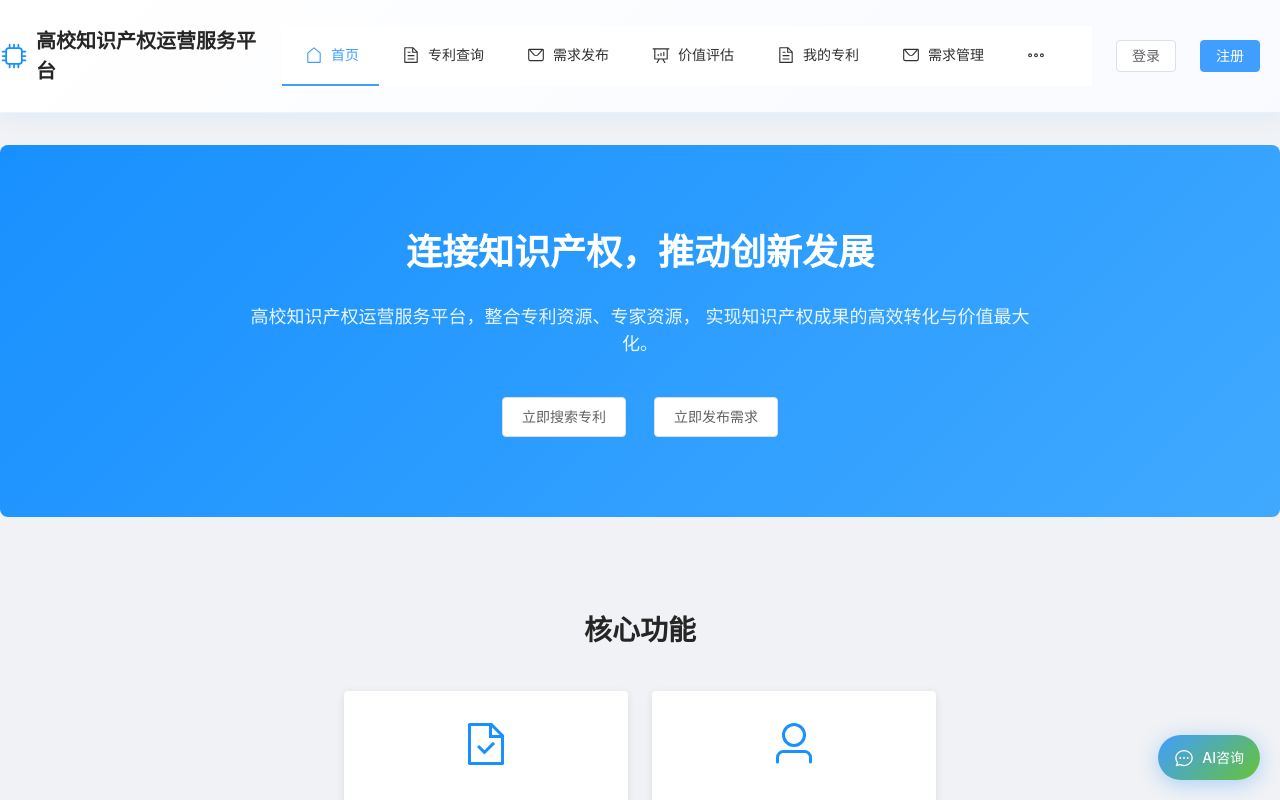
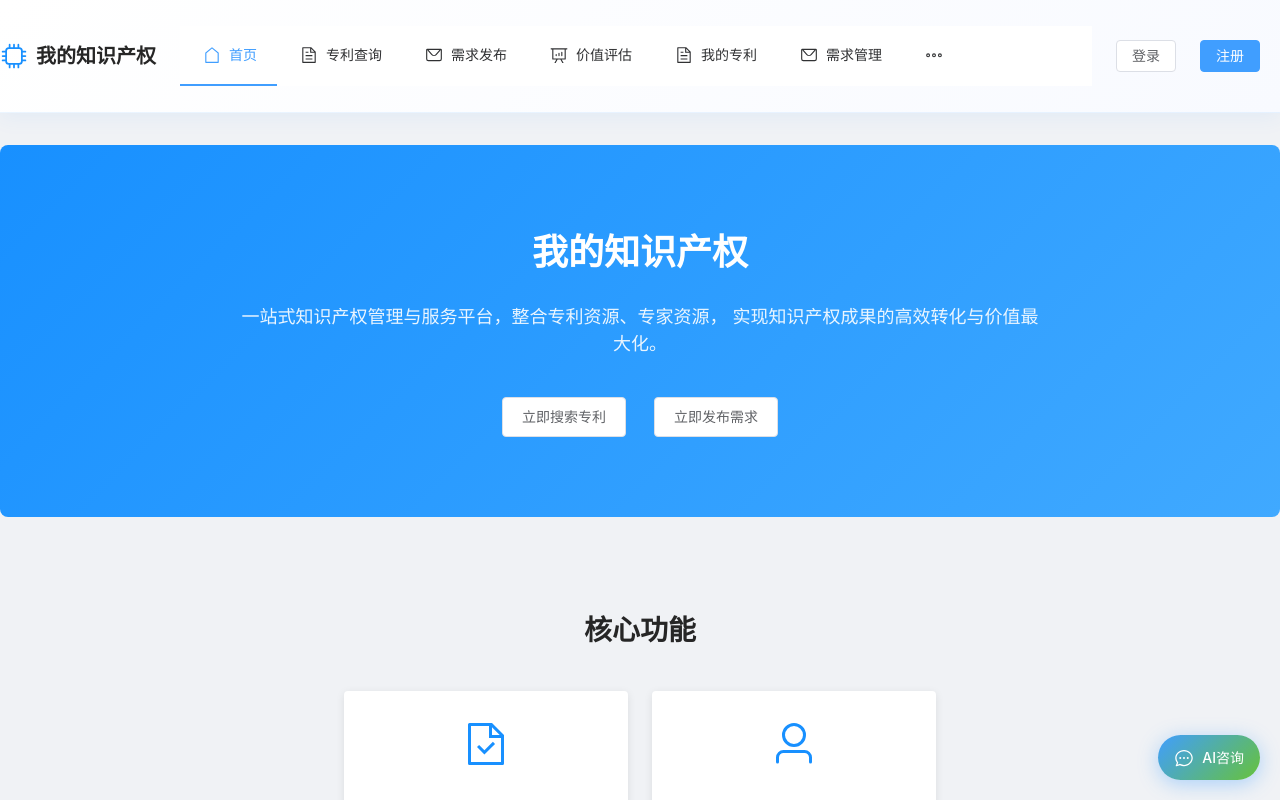
Before and after one commit to Devliwen/Patent-Management-Platform, a Vue app: page / in a window 1280 px wide. Shown: the top 800 px of the page. Built offline with nearby package versions, Linux system fonts and the light colour scheme.

Commit message:
更改api路径

```diff
--- a/index.html
+++ b/index.html
@@ -4,7 +4,7 @@
     <meta charset="UTF-8" />
     <link rel="icon" type="image/svg+xml" href="/vite.svg" />
     <meta name="viewport" content="width=device-width, initial-scale=1.0" />
-    <title>高校知识产权运营服务平台</title>
+    <title>我的知识产权</title>
   </head>
   <body>
     <div id="app"></div>
--- a/src/router/index.ts
+++ b/src/router/index.ts
@@ -170,8 +170,9 @@ const router = createRouter({
 router.beforeEach(async (to, _from, next) => {
   // 设置页面标题
   if (to.meta.title) {
-    const appTitle = import.meta.env.VITE_APP_TITLE || '高校知识产权运营服务平台'
-    document.title = `${to.meta.title} - ${appTitle}`
+    document.title = `${to.meta.title} - 我的知识产权`
+  } else {
+    document.title = '我的知识产权'
   }
 
   const token = localStorage.getItem('token')
--- a/src/views/Home.vue
+++ b/src/views/Home.vue
@@ -43,9 +43,9 @@
           <div class="container">
             <div class="header-content">
               <div class="logo">
-                <el-icon class="logo-icon"><Cpu /></el-icon>
-                <span class="logo-text">高校知识产权运营服务平台</span>
-              </div>
+                  <el-icon class="logo-icon"><Cpu /></el-icon>
+                  <span class="logo-text">我的知识产权</span>
+                </div>
 
               <nav class="nav-menu">
                 <el-menu mode="horizontal" :default-active="activeNav" class="home-nav" @select="handleNavSelect">
@@ -123,9 +123,9 @@
           <section class="home-banner">
             <div class="container">
               <div class="banner-content">
-                <h2 class="banner-title">连接知识产权，推动创新发展</h2>
-                <p class="banner-description">
-                  高校知识产权运营服务平台，整合专利资源、专家资源，
+                <h2 class="banner-title animate-up">我的知识产权</h2>
+                <p class="banner-description animate-up delay-100">
+                  一站式知识产权管理与服务平台，整合专利资源、专家资源，
                   实现知识产权成果的高效转化与价值最大化。
                 </p>
                 <div class="banner-actions">
@@ -225,7 +225,7 @@
               <div class="footer-section">
                 <div class="logo">
                   <el-icon class="logo-icon"><Cpu /></el-icon>
-                  <span class="logo-text">高校知识产权运营服务平台</span>
+                  <span class="logo-text">我的知识产权</span>
                 </div>
                 <p class="footer-description">
                   致力于推动高校知识产权成果转化，促进产学研一体化发展，
@@ -275,7 +275,7 @@
             </div>
 
             <div class="footer-bottom">
-              <p>&copy; 2026 高校知识产权运营服务平台. All Rights Reserved.</p>
+              <p>&copy; 2026 我的知识产权. All Rights Reserved.</p>
             </div>
           </div>
         </footer>
--- a/src/views/Login.vue
+++ b/src/views/Login.vue
@@ -2,8 +2,8 @@
   <div class="auth-container">
     <div class="auth-card">
       <div class="auth-header">
-        <h1 class="auth-title">高校知识产权运营服务平台</h1>
-        <p class="auth-subtitle">登录您的账号</p>
+        <h1 class="auth-title">我的知识产权</h1>
+        <p class="auth-subtitle">欢迎回来，请登录您的账号</p>
       </div>
 
       <a-form
--- a/src/views/Register.vue
+++ b/src/views/Register.vue
@@ -2,7 +2,7 @@
   <div class="auth-container">
     <div class="auth-card">
       <div class="auth-header">
-        <h1 class="auth-title">高校知识产权运营服务平台</h1>
+        <h1 class="auth-title">我的知识产权</h1>
         <p class="auth-subtitle">创建您的账号</p>
       </div>
 
```
Also changed, not shown: 1 other file (tests, documents, lock files or other folders).
